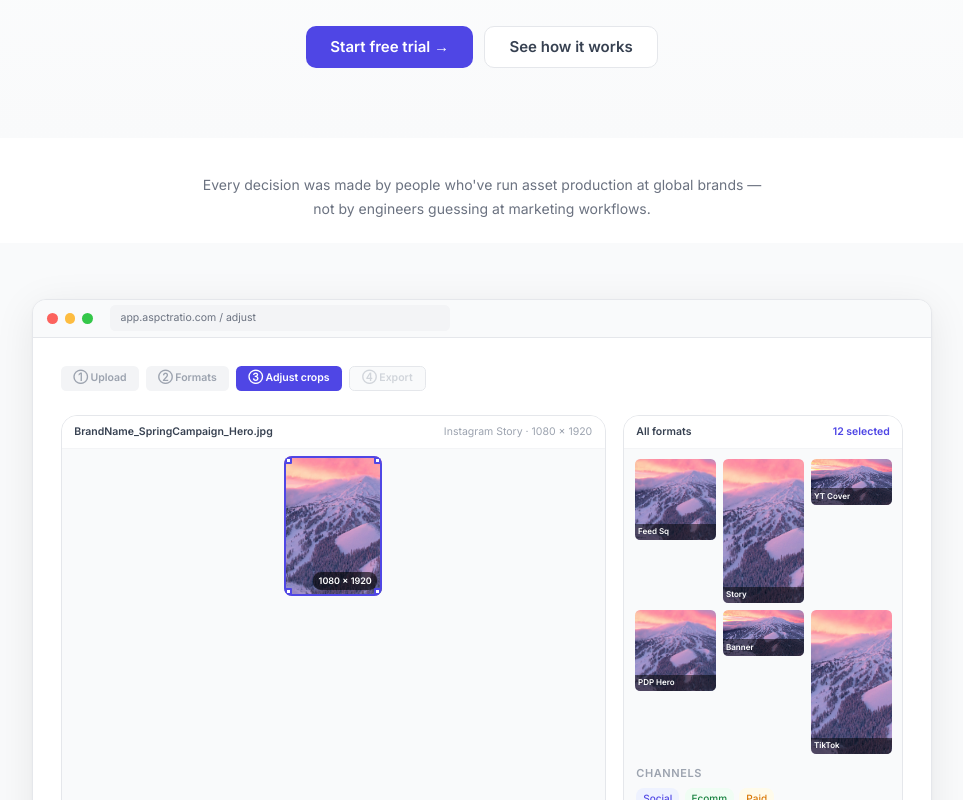
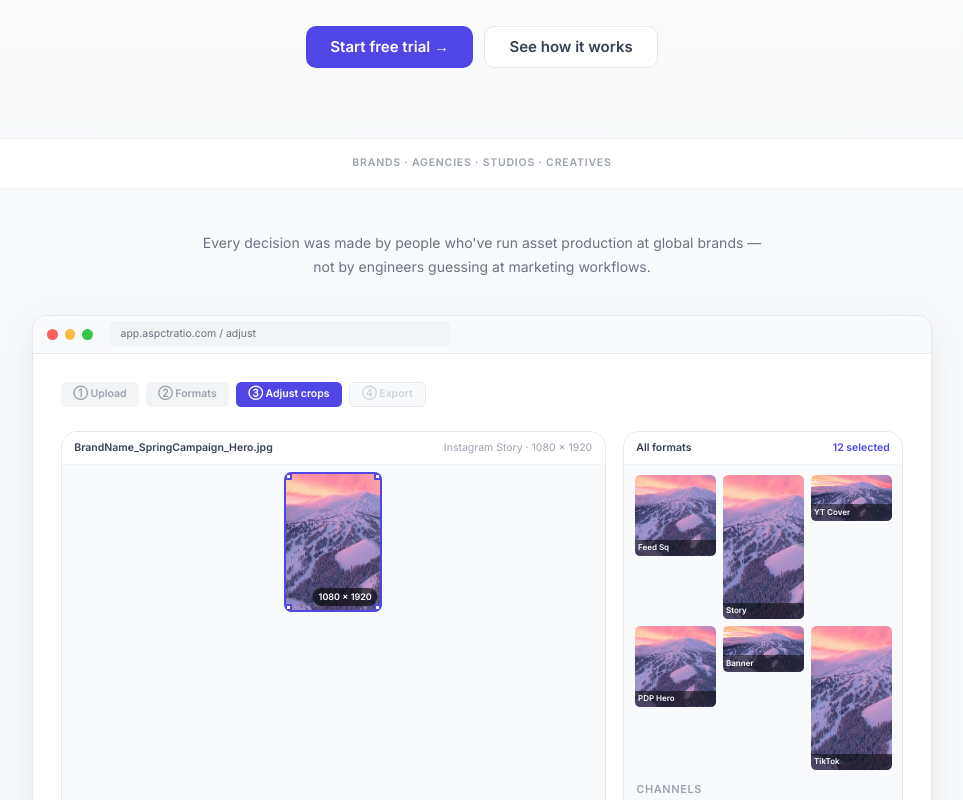
Before and after one commit to Aspct-Ratio/Aspect-Ratio, a Next.js app: page / in a window 1280 px wide. Shown: the part 500-1300 px from the top of the page, without its empty margins (158-1121 px from the left). Built offline with nearby package versions, Linux system fonts and the light colour scheme; no server answers.

Commit message:
fix: reposition audience line and remove banner from credibility text

```diff
--- a/components/LandingPage.tsx
+++ b/components/LandingPage.tsx
@@ -153,14 +153,17 @@ export default function LandingPage({ isLoggedIn = false, userEmail }: { isLogge
         </div>
       </section>
 
-      {/* ── CREDIBILITY LINE ────────────────────────────────── */}
-      <div className="bg-white pt-10 pb-6 px-6">
-        <p className="text-base text-gray-500 leading-[1.75] max-w-[560px] mx-auto text-center">Every decision was made by people who&apos;ve run asset production at global brands — not by engineers guessing at marketing workflows.</p>
+      {/* ── PROOF BAR ───────────────────────────────────────── */}
+      <div className="border-t border-b border-gray-100 bg-white py-5 px-6">
+        <div className="max-w-[900px] mx-auto flex items-center justify-center">
+          <span className="text-xs font-semibold text-gray-400 uppercase tracking-[0.8px]">Brands · Agencies · Studios · Creatives</span>
+        </div>
       </div>
 
       {/* ── APP PREVIEW ─────────────────────────────────────── */}
-      <section className="py-16 px-6 bg-gray-50">
+      <section className="pt-12 pb-16 px-6 bg-gray-50">
         <div className="max-w-[900px] mx-auto">
+          <p className="text-base text-gray-500 leading-[1.75] max-w-[560px] mx-auto text-center mb-10">Every decision was made by people who&apos;ve run asset production at global brands — not by engineers guessing at marketing workflows.</p>
           <div className="bg-white border border-gray-200 rounded-2xl shadow-[0_8px_40px_rgba(0,0,0,0.08),0_1px_3px_rgba(0,0,0,0.04)] overflow-hidden">
             {/* Window chrome */}
             <div className="h-11 bg-gray-50 border-b border-gray-200 flex items-center gap-2 px-4">
@@ -250,13 +253,6 @@ export default function LandingPage({ isLoggedIn = false, userEmail }: { isLogge
           </div>
         </div>
       </section>
-
-      {/* ── PROOF BAR ───────────────────────────────────────── */}
-      <div className="border-t border-b border-gray-100 bg-white py-5 px-6">
-        <div className="max-w-[900px] mx-auto flex items-center justify-center">
-          <span className="text-xs font-semibold text-gray-400 uppercase tracking-[0.8px]">Brands · Agencies · Studios · Creatives</span>
-        </div>
-      </div>
 
       {/* ── HERO FEATURE CARDS ──────────────────────────────── */}
       <section id="features" className="py-16 px-6 bg-gradient-to-b from-gray-50 to-white">
```
